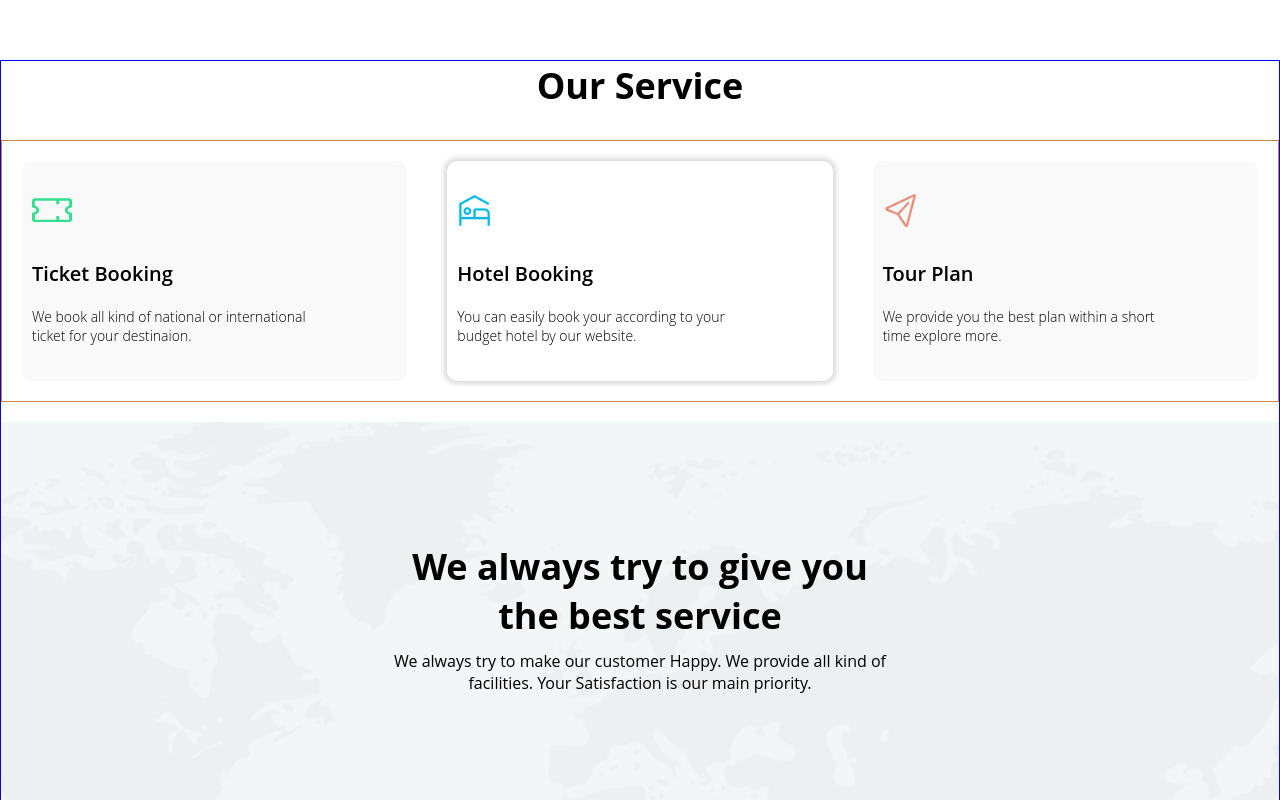
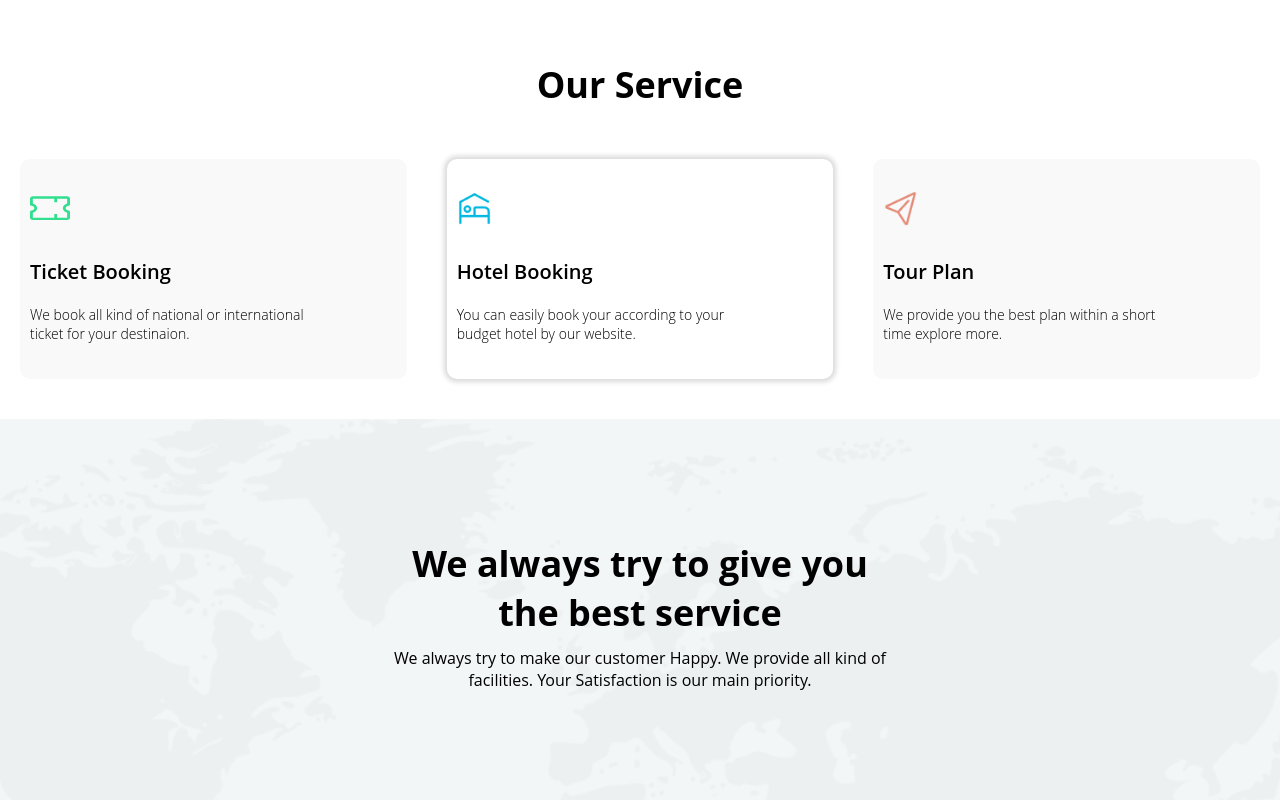
Before and after one commit to Antisocialglitch/Antisocialglitch, a plain HTML site: page Index.html.html in a window 1280 px wide. Shown: the part 940-1740 px from the top of the page. Drawn offline with Linux system fonts and the light colour scheme.

Commit message:
v1 update

```diff
--- a/style.css
+++ b/style.css
@@ -92,7 +92,7 @@ nav ul li a{
 
     text-align: center;
     margin-top: 200px;
-    border: 1px solid blue;
+
 
 }
 h2{
@@ -114,7 +114,7 @@ h2{
     display: flex;
    align-items: center;
    justify-content: space-around;
-   border: 1px solid peru;
+
 
 
 
@@ -686,7 +686,7 @@ h2{
     opacity: 1;
 }
 .footer{
-    border: 1px solid red;
+    /* border: 1px solid red; */
     height: 100vh;
     padding: 10px;
 }
```
Also changed, not shown: Index.html.html (renamed from Index.html).
